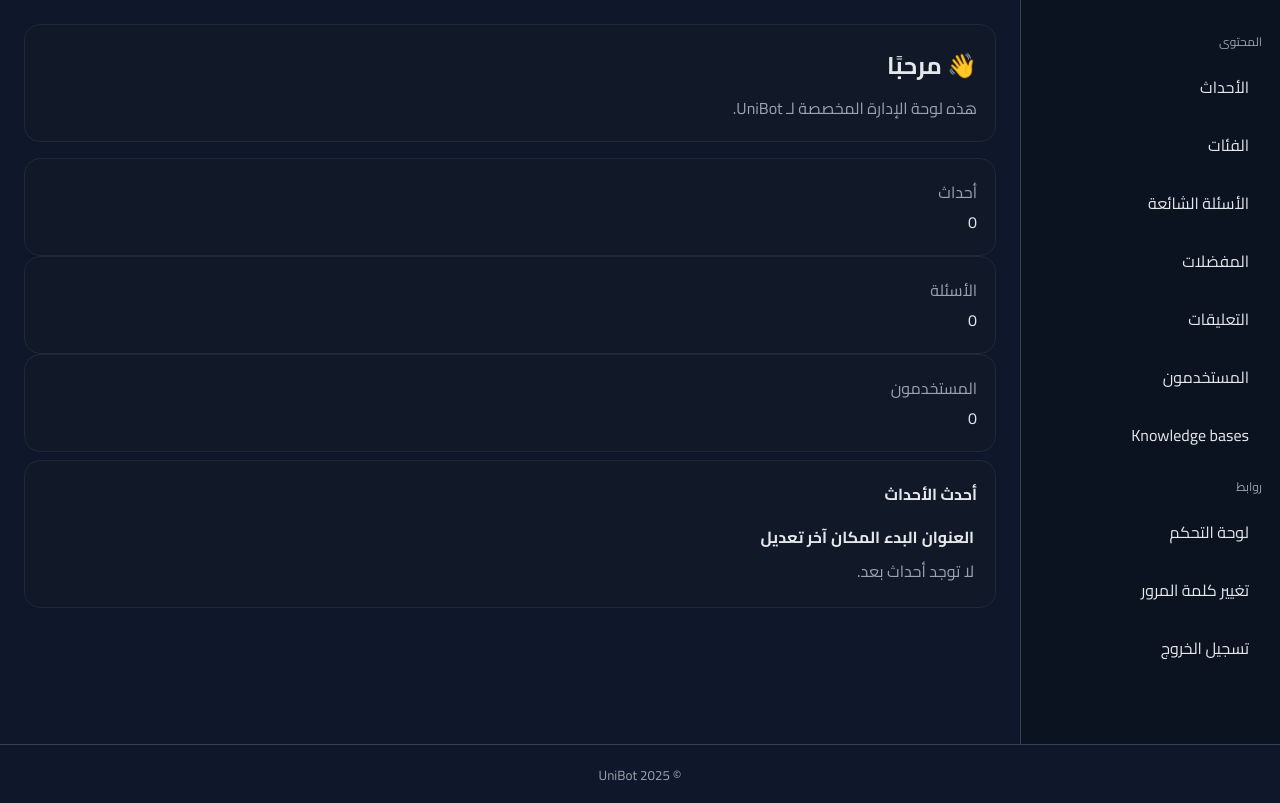
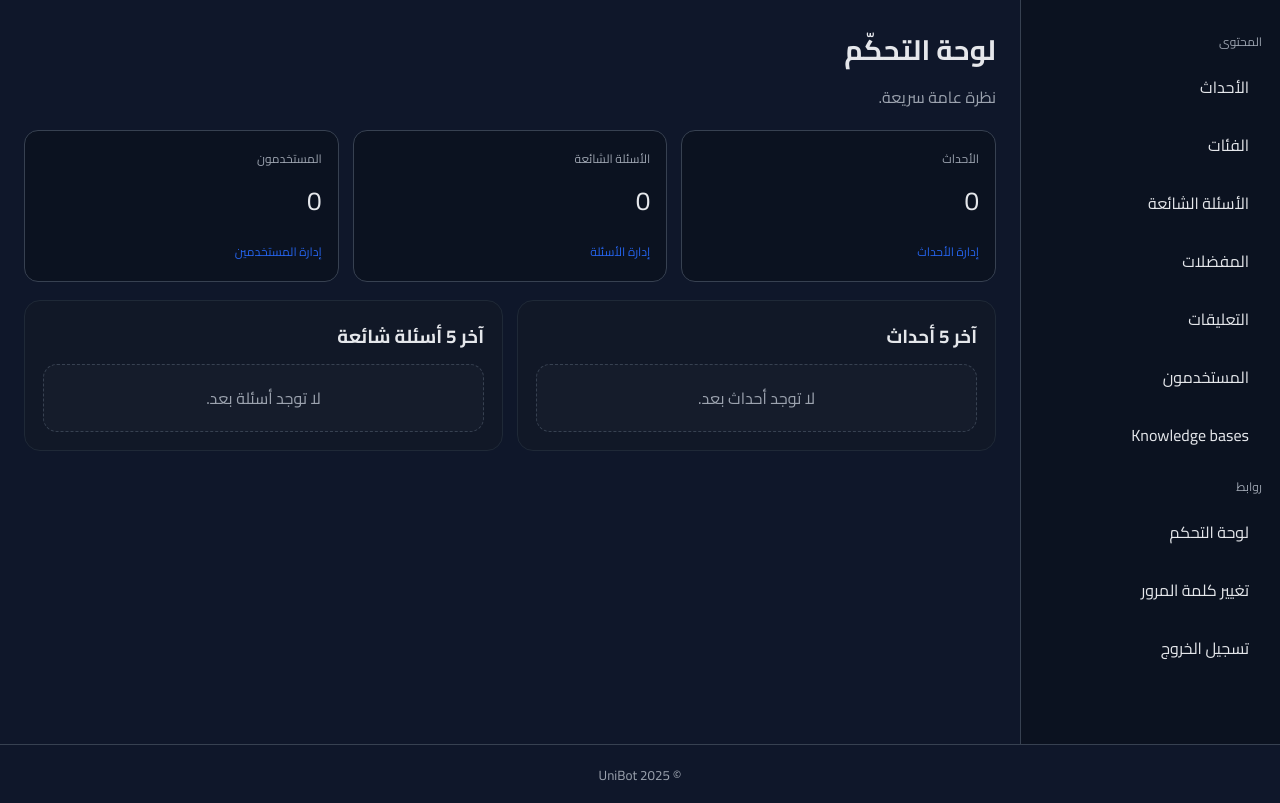
Before and after one commit to M0simi/portfolio, a Django app: page / in a window 1280 px wide. Shown: the part 55-858 px from the top of the page. Run offline with Django 4.2, Linux system fonts and the light colour scheme; a user stored in the database is signed in.

Commit message:
Update dashboard.html

```diff
--- a/unibot_project/custom_admin/templates/custom_admin/dashboard.html
+++ b/unibot_project/custom_admin/templates/custom_admin/dashboard.html
@@ -1,52 +1,53 @@
 {% extends "custom_admin/base.html" %}
+{% block title %}لوحة التحكّم | UniBot{% endblock %}
+
 {% block content %}
+  <h1 class="title">لوحة التحكّم</h1>
+  <p class="subtitle">نظرة عامة سريعة.</p>
 
-  <section class="card" style="display:flex;align-items:center;justify-content:space-between;gap:10px;margin-bottom:16px">
-    <div>
-      <h2 style="margin:0">👋 مرحبًا</h2>
-      <p class="muted" style="margin:.3rem 0 0">هذه لوحة الإدارة المخصصة لـ UniBot.</p>
+  <section class="grid-3">
+    <div class="stat">
+      <div class="stat-label">الأحداث</div>
+      <div class="stat-value">{{ stats.events_count }}</div>
+      <a class="stat-link" href="/admin/core/event/">إدارة الأحداث</a>
+    </div>
+    <div class="stat">
+      <div class="stat-label">الأسئلة الشائعة</div>
+      <div class="stat-value">{{ stats.faqs_count }}</div>
+      <a class="stat-link" href="/admin/core/faq/">إدارة الأسئلة</a>
+    </div>
+    <div class="stat">
+      <div class="stat-label">المستخدمون</div>
+      <div class="stat-value">{{ stats.users_count }}</div>
+      <a class="stat-link" href="/admin/core/customuser/">إدارة المستخدمين</a>
     </div>
   </section>
 
-  <section class="cards">
+  <section class="grid-2">
     <div class="card">
-      <div class="muted">أحداث</div>
-      <div class="kpi">{{ stats.events_count|default:0 }}</div>
+      <h3 class="section-title">آخر 5 أحداث</h3>
+      {% if latest_events %}
+        <ul>
+          {% for e in latest_events %}
+            <li><strong>{{ e.title }}</strong></li>
+          {% endfor %}
+        </ul>
+      {% else %}
+        <div class="empty">لا توجد أحداث بعد.</div>
+      {% endif %}
     </div>
+
     <div class="card">
-      <div class="muted">الأسئلة</div>
-      <div class="kpi">{{ stats.faqs_count|default:0 }}</div>
-    </div>
-    <div class="card">
-      <div class="muted">المستخدمون</div>
-      <div class="kpi">{{ stats.users_count|default:0 }}</div>
+      <h3 class="section-title">آخر 5 أسئلة شائعة</h3>
+      {% if latest_faqs %}
+        <ul>
+          {% for f in latest_faqs %}
+            <li><strong>{{ f.question }}</strong></li>
+          {% endfor %}
+        </ul>
+      {% else %}
+        <div class="empty">لا توجد أسئلة بعد.</div>
+      {% endif %}
     </div>
   </section>
-
-  <section class="card" style="margin-top:8px">
-    <h4 style="margin:0 0 10px">أحدث الأحداث</h4>
-    <table class="table" dir="rtl">
-      <thead>
-        <tr>
-          <th>العنوان</th>
-          <th>البدء</th>
-          <th>المكان</th>
-          <th>آخر تعديل</th>
-        </tr>
-      </thead>
-      <tbody>
-        {% for e in latest_events %}
-          <tr>
-            <td><strong>{{ e.title }}</strong></td>
-            <td>{{ e.start_date }}</td>
-            <td>{{ e.location|default:"—" }}</td>
-            <td>{{ e.updated_at }}</td>
-          </tr>
-        {% empty %}
-          <tr><td colspan="4" class="muted">لا توجد أحداث بعد.</td></tr>
-        {% endfor %}
-      </tbody>
-    </table>
-  </section>
-
 {% endblock %}
```
